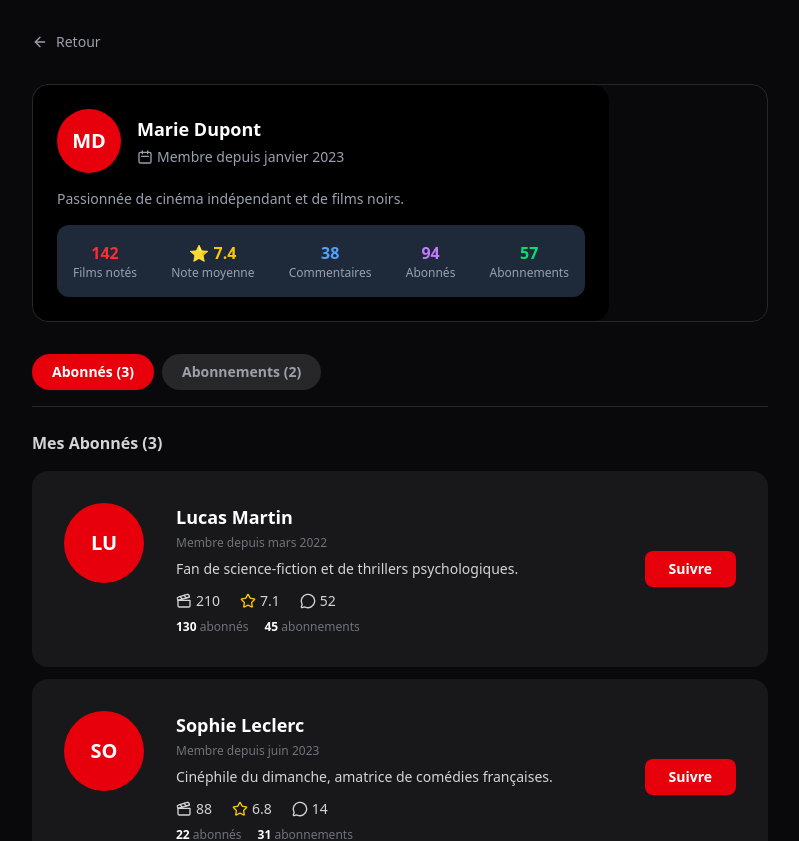
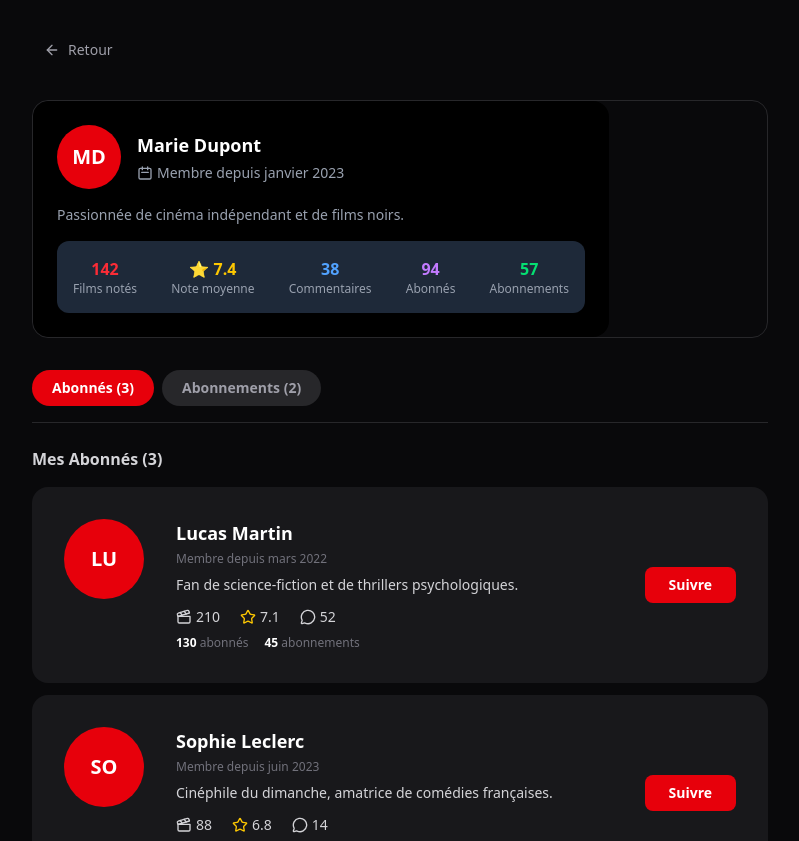
Before and after one commit to loaiattar/cine-connect, a React app in the folder apps/frontend/: page /profil in a window 1280 px wide. Shown: the top 841 px of the page, without its empty margins (240-1039 px from the left). Built offline with nearby package versions, Linux system fonts and the light colour scheme; the HTML template or start-up script is replaced by a standard one.

Commit message:
feat: conncet with ancienne-page

```diff
--- a/apps/frontend/src/routes/ancienne-page.tsx
+++ b/apps/frontend/src/routes/ancienne-page.tsx
@@ -1,4 +1,4 @@
-import { createFileRoute } from "@tanstack/react-router";
+import { createFileRoute, Link } from "@tanstack/react-router";
 import { Marquee } from "@/components/ui/marquee";
 import { Button } from "@/components/ui/button";
 import { UserProfileCard } from "@/components/ui/ProfileCard1";
@@ -31,6 +31,12 @@ function LegacyPage() {
         <p className="text-muted-foreground text-lg italic">
           Experience cinema like never before.
         </p>
+        <Link
+          to="/profil"
+          className="inline-block mt-4 px-5 py-2 rounded-full bg-red-600 hover:bg-red-500 text-white text-sm font-semibold transition-colors"
+        >
+          Voir page Profil
+        </Link>
       </div>
 
       <div className="w-full max-w-5xl">
--- a/apps/frontend/src/routes/profil.tsx
+++ b/apps/frontend/src/routes/profil.tsx
@@ -1,6 +1,7 @@
 import { useState } from "react";
 import { createFileRoute, useNavigate } from "@tanstack/react-router";
 import { ArrowLeft } from "lucide-react";
+import { Button } from "@/components/ui/button";
 import ProfileCard from "@/components/ui/InfoProfileCard";
 import { UserProfileCard } from "@/components/ui/ProfileCard1";
 import MovieCard from "@/components/ui/CardFilm";
@@ -146,13 +147,14 @@ function ProfilPage() {
     <div className="min-h-screen bg-zinc-950 text-white">
       <div className="max-w-3xl mx-auto px-4 py-8">
 
-        <button
+        <Button
+          variant="ghost"
           onClick={() => navigate({ to: "/" })}
-          className="flex items-center gap-2 text-zinc-400 hover:text-white mb-8 transition-colors text-sm"
+          className="flex items-center gap-2 text-zinc-400 hover:text-white mb-8 text-sm px-0"
         >
           <ArrowLeft className="w-4 h-4" />
           Retour
-        </button>
+        </Button>
 
         <div className="rounded-2xl border border-zinc-800 overflow-hidden">
           <ProfileCard
@@ -165,26 +167,26 @@ function ProfilPage() {
         </div>
 
         <div className="flex gap-2 mt-8 border-b border-zinc-800 pb-4">
-          <button
+          <Button
             onClick={() => setActiveTab("followers")}
             className={`px-5 py-2 rounded-full text-sm font-semibold transition-colors ${
               activeTab === "followers"
-                ? "bg-red-600 text-white"
-                : "bg-zinc-800 text-zinc-400 hover:text-white"
+                ? "bg-red-600 text-white hover:bg-red-500"
+                : "bg-zinc-800 text-zinc-400 hover:text-white hover:bg-zinc-700"
             }`}
           >
             Abonnés ({followers.length})
-          </button>
-          <button
+          </Button>
+          <Button
             onClick={() => setActiveTab("following")}
             className={`px-5 py-2 rounded-full text-sm font-semibold transition-colors ${
               activeTab === "following"
-                ? "bg-red-600 text-white"
-                : "bg-zinc-800 text-zinc-400 hover:text-white"
+                ? "bg-red-600 text-white hover:bg-red-500"
+                : "bg-zinc-800 text-zinc-400 hover:text-white hover:bg-zinc-700"
             }`}
           >
             Abonnements ({following.length})
-          </button>
+          </Button>
         </div>
 
         {activeTab === "followers" && (
```
